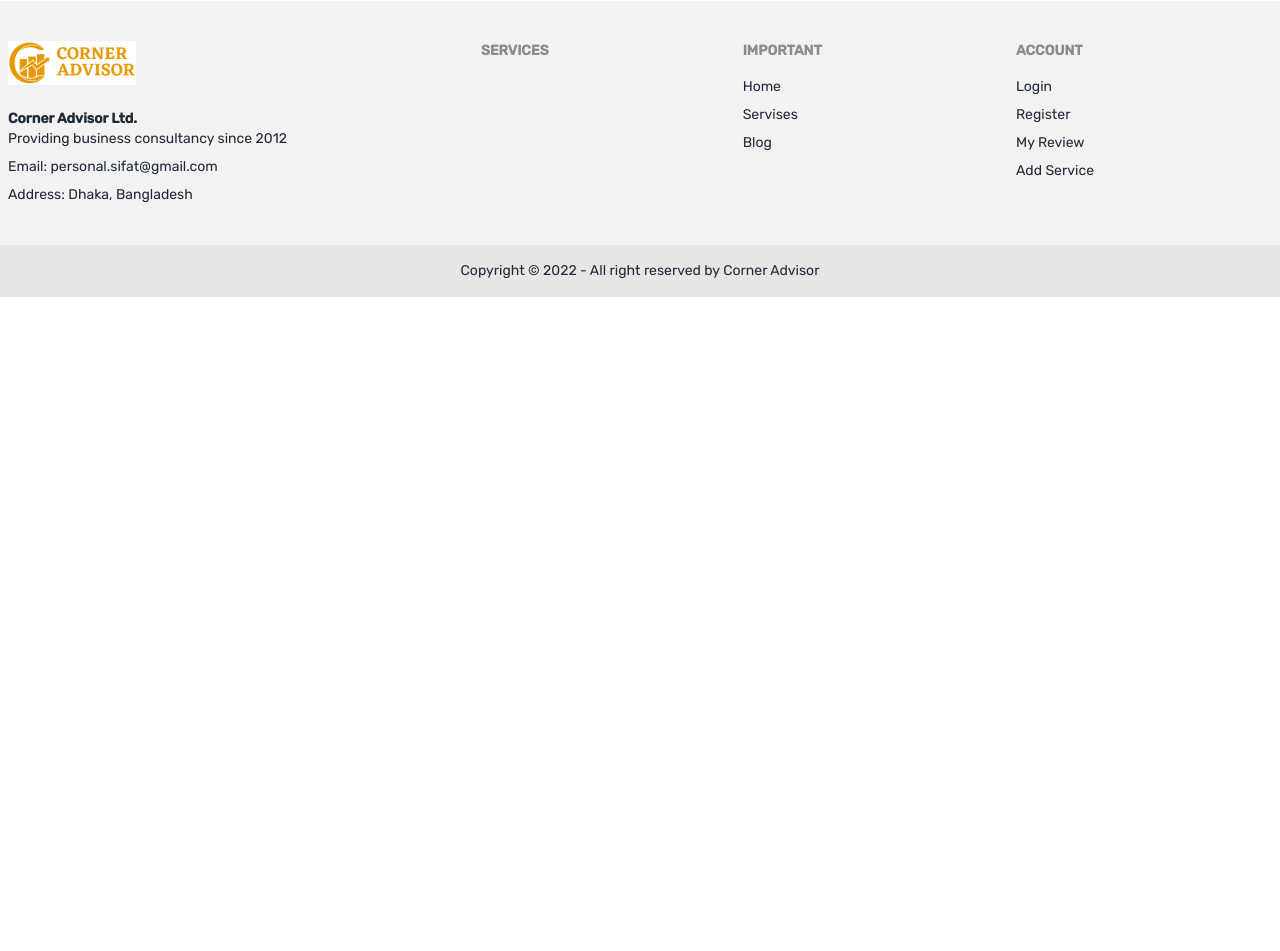
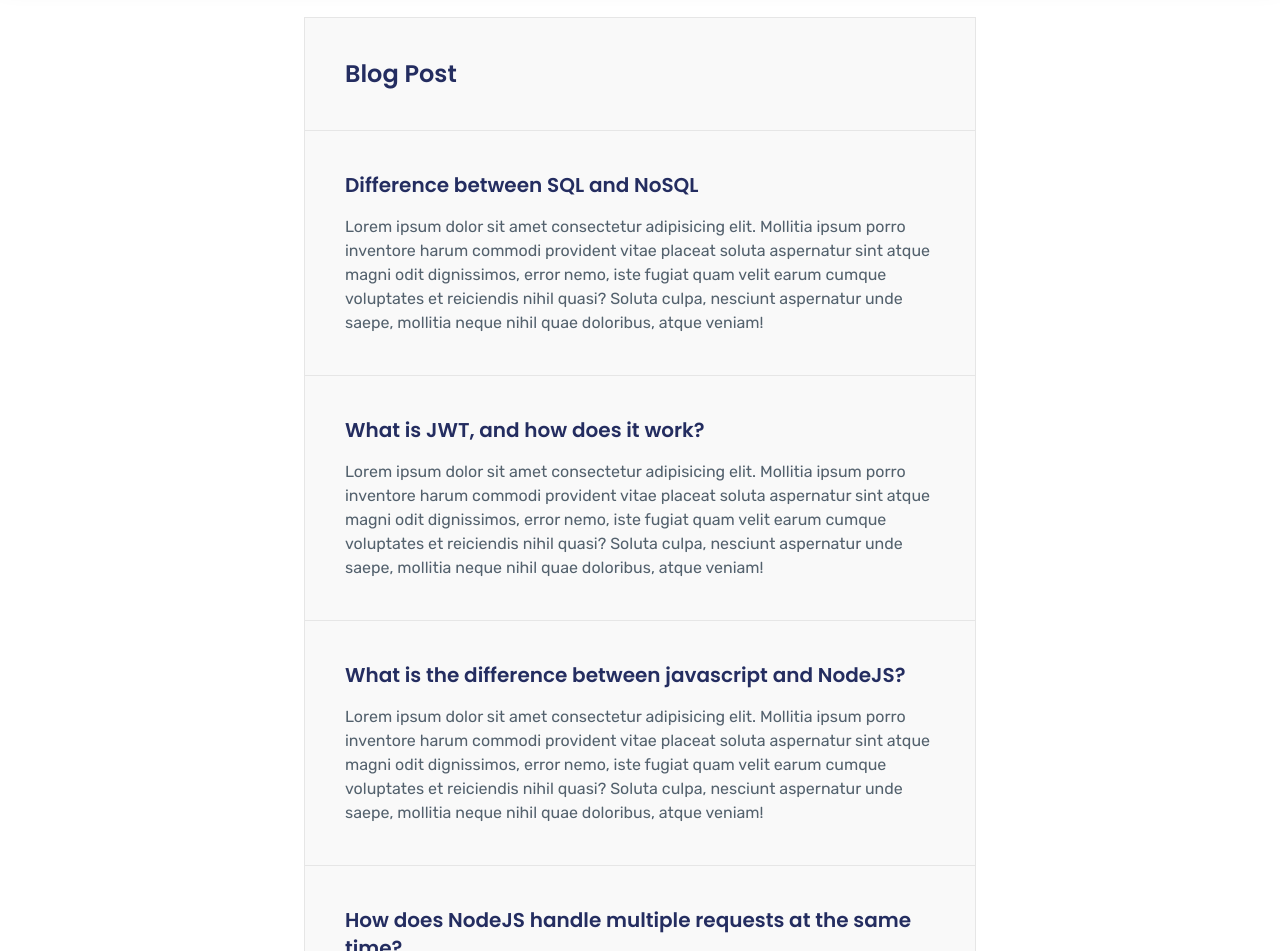
Before and after one commit to sifatullahsu/corner-advisor, a React (Create React App) app: page /blog in a window 1280 px wide. Shown: the part 121-1072 px from the top of the page. Before the commit the page ends 800 px from the top, so only its background shows below. Built offline with nearby package versions, Linux system fonts and the light colour scheme; no server answers.

Commit message:
blog page

```diff
--- a/src/components/Footer.js
+++ b/src/components/Footer.js
@@ -4,7 +4,7 @@ import logo from '../assets/logo.png';
 
 const Footer = () => {
   return (
-    <footer className='bg-base-200'>
+    <footer className='bg-slate-200'>
       <div className='container py-10'>
         <div className="footer text-base-content">
           <div>
@@ -31,7 +31,7 @@ const Footer = () => {
           </div>
         </div>
       </div>
-      <div className="text-center p-4 bg-base-300 text-base-content text-sm">
+      <div className="text-center p-4 bg-slate-300 text-base-content text-sm">
         <div>
           <p>Copyright © 2022 - All right reserved by Corner Advisor</p>
         </div>
--- a/src/pages/BlogPage.js
+++ b/src/pages/BlogPage.js
@@ -2,8 +2,28 @@ import React from 'react';
 
 const BlogPage = () => {
   return (
-    <div>
-      Blogs
+    <div className='container py-10'>
+      <div className='bg-gray max-w-2xl mx-auto border border-border'>
+        <div className='px-5 py-10 md:p-10 border-b border-border'>
+          <h5 className='text-2xl font-semibold text-secondary'>Blog Post</h5>
+        </div>
+        <div className='px-5 py-10 md:p-10 border-b border-border'>
+          <h5 className='text-xl font-semibold mb-4 text-secondary'>Difference between SQL and NoSQL</h5>
+          <p className='text-text'>Lorem ipsum dolor sit amet consectetur adipisicing elit. Mollitia ipsum porro inventore harum commodi provident vitae placeat soluta aspernatur sint atque magni odit dignissimos, error nemo, iste fugiat quam velit earum cumque voluptates et reiciendis nihil quasi? Soluta culpa, nesciunt aspernatur unde saepe, mollitia neque nihil quae doloribus, atque veniam!</p>
+        </div>
+        <div className='px-5 py-10 md:p-10 border-b border-border'>
+          <h5 className='text-xl font-semibold mb-4 text-secondary'>What is JWT, and how does it work?</h5>
+          <p className='text-text'>Lorem ipsum dolor sit amet consectetur adipisicing elit. Mollitia ipsum porro inventore harum commodi provident vitae placeat soluta aspernatur sint atque magni odit dignissimos, error nemo, iste fugiat quam velit earum cumque voluptates et reiciendis nihil quasi? Soluta culpa, nesciunt aspernatur unde saepe, mollitia neque nihil quae doloribus, atque veniam!</p>
+        </div>
+        <div className='px-5 py-10 md:p-10 border-b border-border'>
+          <h5 className='text-xl font-semibold mb-4 text-secondary'>What is the difference between javascript and NodeJS?</h5>
+          <p className='text-text'>Lorem ipsum dolor sit amet consectetur adipisicing elit. Mollitia ipsum porro inventore harum commodi provident vitae placeat soluta aspernatur sint atque magni odit dignissimos, error nemo, iste fugiat quam velit earum cumque voluptates et reiciendis nihil quasi? Soluta culpa, nesciunt aspernatur unde saepe, mollitia neque nihil quae doloribus, atque veniam!</p>
+        </div>
+        <div className='px-5 py-10 md:p-10'>
+          <h5 className='text-xl font-semibold mb-4 text-secondary'>How does NodeJS handle multiple requests at the same time?</h5>
+          <p className='text-text'>Lorem ipsum dolor sit amet consectetur adipisicing elit. Mollitia ipsum porro inventore harum commodi provident vitae placeat soluta aspernatur sint atque magni odit dignissimos, error nemo, iste fugiat quam velit earum cumque voluptates et reiciendis nihil quasi? Soluta culpa, nesciunt aspernatur unde saepe, mollitia neque nihil quae doloribus, atque veniam!</p>
+        </div>
+      </div>
     </div>
   );
 };
```
